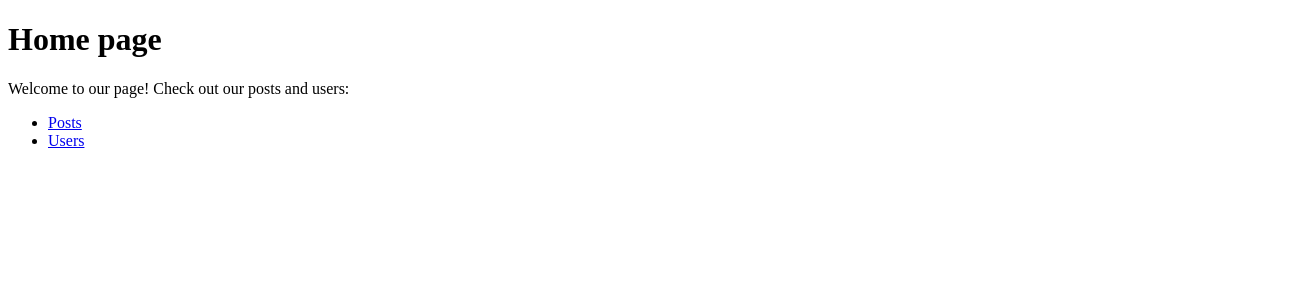
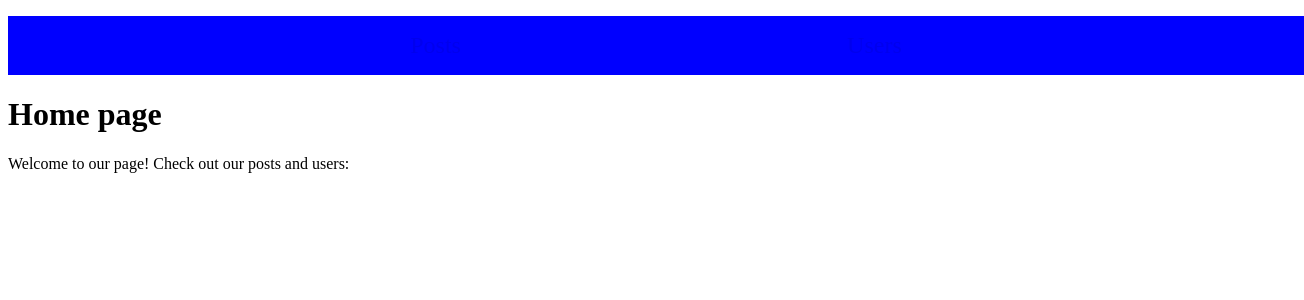
Before and after one commit to kepelivi/diligent-academy-post-app, a React (Vite) app in the folder frontend/: page / in a window 1280 px wide. Shown: the top 300 px of the page, 1304 px wide, since content can reach past the window. Built offline with nearby package versions, Linux system fonts and the light colour scheme.

Commit message:
Navbar styled

```diff
--- a/frontend/src/components/Home.tsx
+++ b/frontend/src/components/Home.tsx
@@ -3,12 +3,13 @@ import { Link } from "react-router-dom";
 export default function Home() {
     return (
         <>
-            <h1>Home page</h1>
-            <p>Welcome to our page! Check out our posts and users:</p>
             <ul className="navbar">
                 <li><Link to={'/posts'}>Posts</Link></li>
                 <li><Link to={'/users'}>Users</Link></li>
             </ul>
+            <h1>Home page</h1>
+            <p>Welcome to our page! Check out our posts and users:</p>
+
 
         </>
     )
--- a/frontend/src/components/NavBar.tsx
+++ b/frontend/src/components/NavBar.tsx
@@ -3,6 +3,7 @@ import { Link } from "react-router-dom";
 
 const Navbar : React.FC = ()=>{
     return(<ul className="navbar">
+        <li><Link to={'/'}>Home</Link></li>
         <li><Link to={'/posts'}>Posts</Link></li>
         <li><Link to={'/users'}>Users</Link></li>
     </ul>)
--- a/frontend/src/styles/style.css
+++ b/frontend/src/styles/style.css
@@ -12,3 +12,25 @@
     width: 100vw;
     height: 100vh;
 }
+.navbar{
+    display: flex;
+    flex-direction: row;
+    width: 100%;
+    justify-content: space-evenly;
+    background-color: blue;
+    color: yellow;
+    padding: 1rem;
+}
+.navbar li {
+    list-style-type: none;
+    font-size: x-large;
+}
+.navbar a {
+    text-decoration: none;
+}
+.navbar a:visited {
+    color: yellow;
+}
+.navbar a:hover {
+    color: white;
+}
```
